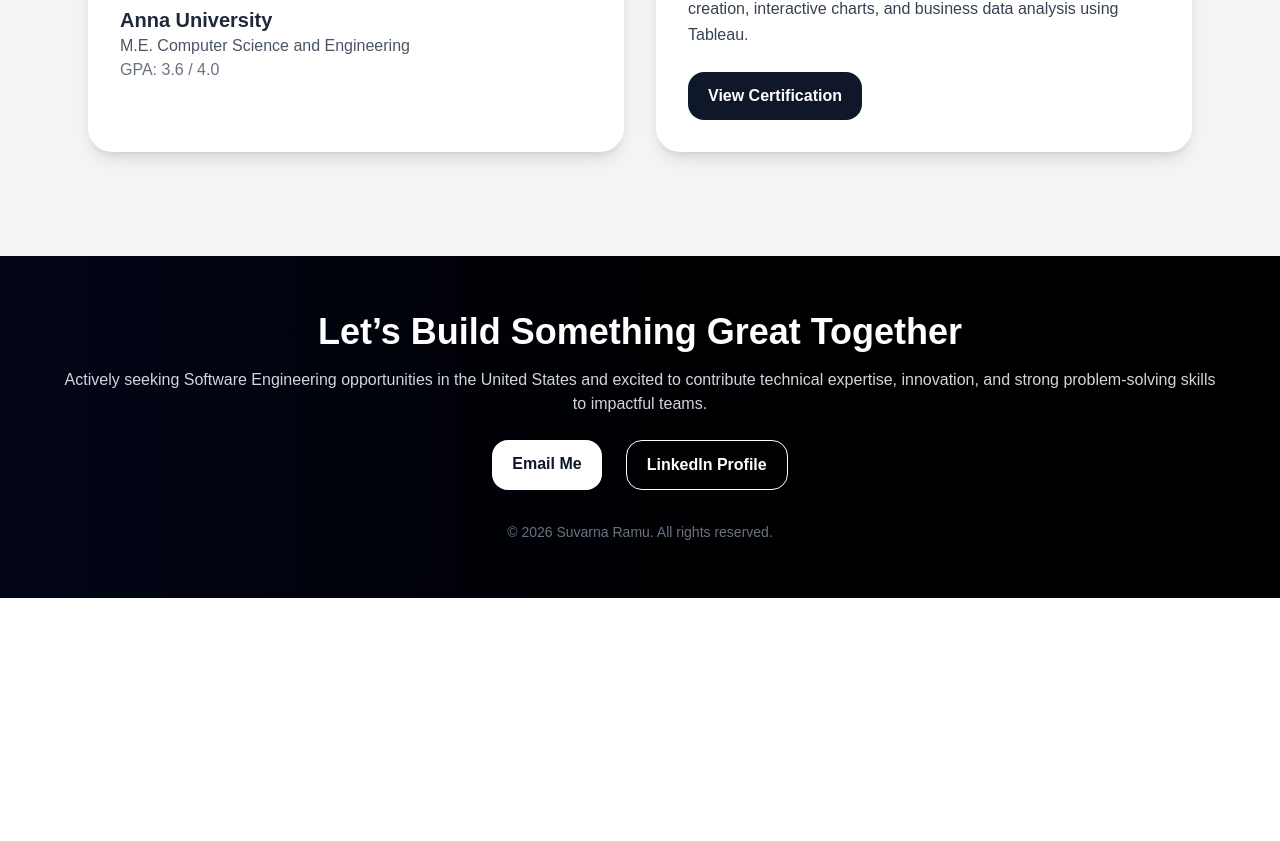
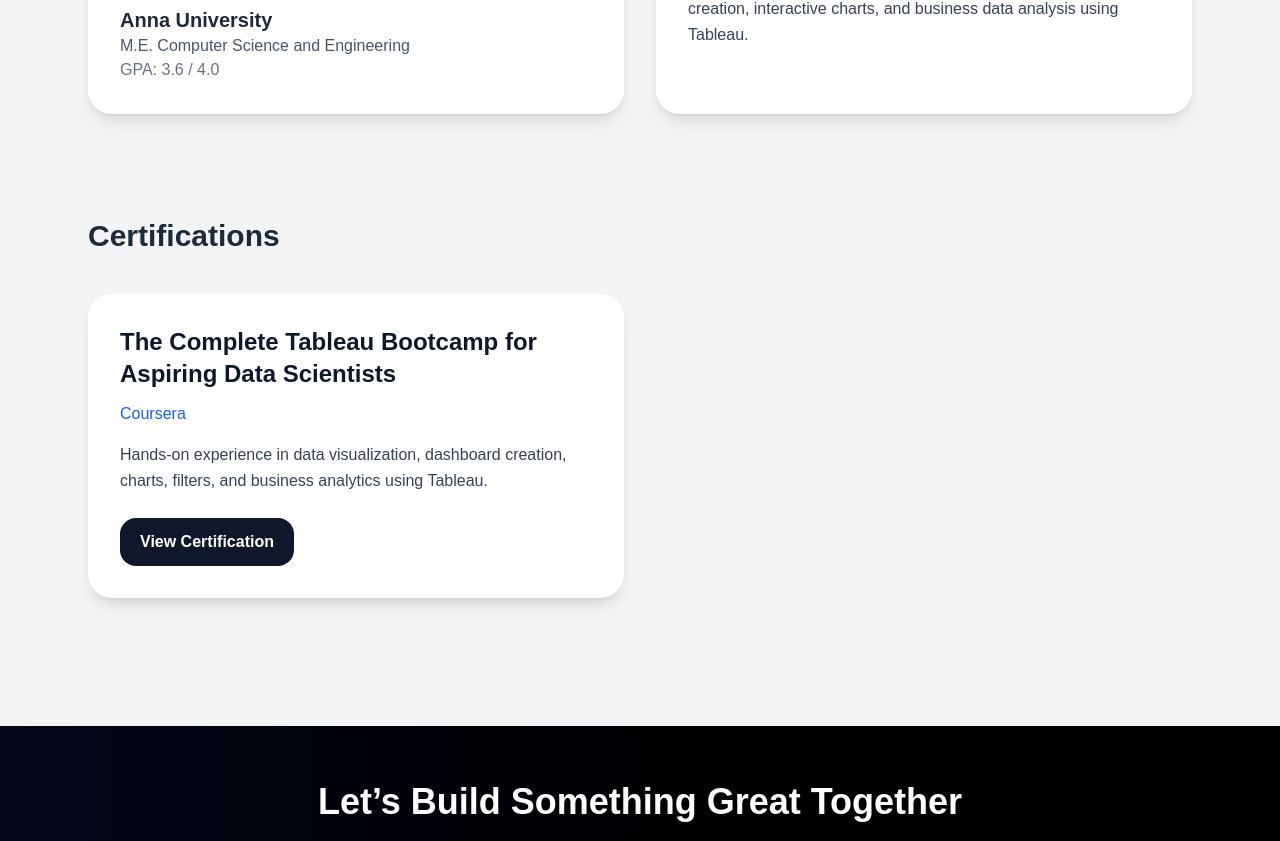
Before and after one commit to SuvarnaAdityan/suvarna-portfolio-, a Next.js app: page / in a window 1280 px wide. Shown: the part 4496-5337 px from the top of the page. Before the commit the page ends 5094 px from the top, so only its background shows below. Built offline with nearby package versions, Linux system fonts and the light colour scheme.

Commit message:
Updated portfolio website

```diff
--- a/app/page.js
+++ b/app/page.js
@@ -423,15 +423,39 @@ export default function SuvarnaPortfolio() {
             <h3 className="text-xl font-semibold mb-2">
               The Complete Tableau Bootcamp for Aspiring Data Scientists
             </h3>
-
-            <p className="text-gray-700 leading-relaxed mb-6">
+            <p className="text-gray-700 leading-relaxed">
               Gained hands-on experience in data visualization, dashboard
               creation, interactive charts, and business data analysis using
               Tableau.
             </p>
+          </div>
+        </div>
+      </section>
+
+      {/* Certifications */}
+      <section className="max-w-6xl mx-auto py-16 px-6">
+        <h2 className="text-3xl font-bold mb-10">Certifications</h2>
+
+        <div className="grid md:grid-cols-2 gap-8">
+          {certifications.map((cert) => (
+            <div
+              key={cert.title}
+              className="bg-white p-8 rounded-3xl shadow-lg hover:scale-105 transition duration-300"
+            >
+              <h3 className="text-2xl font-semibold mb-3 text-slate-900">
+                {cert.title}
+              </h3>
+
+              <p className="text-blue-600 font-medium mb-4">
+                {cert.provider}
+              </p>
+
+              <p className="text-gray-700 leading-relaxed mb-6">
+                {cert.description}
+              </p>
 
               <a
-              href="https://coursera.org/verify/6NPF0BX7RLFD"
+                href={cert.link}
                 target="_blank"
                 rel="noopener noreferrer"
                 className="inline-block bg-slate-900 text-white px-5 py-3 rounded-2xl font-semibold hover:scale-105 transition"
@@ -439,6 +463,7 @@ export default function SuvarnaPortfolio() {
                 View Certification
               </a>
             </div>
+          ))}
         </div>
       </section>
 
```
Lines whose indentation alone changed are shown as unchanged.
